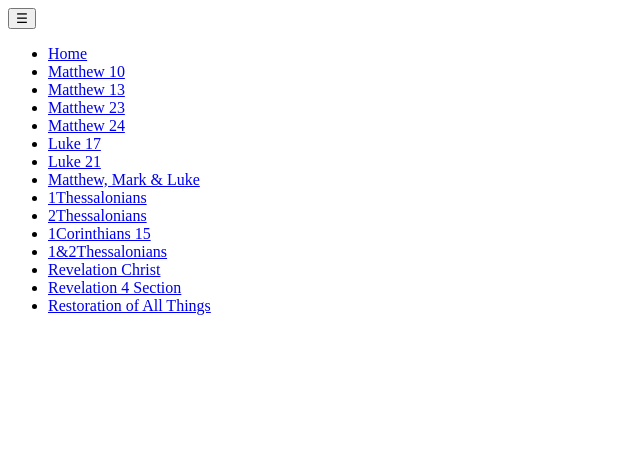
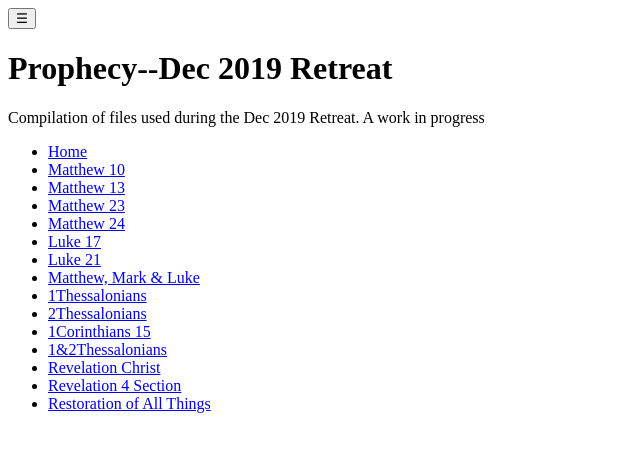
Before and after one commit to SamuelAwojuola/Prophecy, a plain HTML site: page index.html in a window 1280 px wide. Shown: the whole page, without its empty margins (0-640 px from the left). Drawn offline with Linux system fonts and the light colour scheme.

Commit message:
Update index.html

```diff
--- a/index.html
+++ b/index.html
@@ -7,6 +7,8 @@
 
 <body>
     <button id="navbutton">&#9776;</button>
+    <h1>Prophecy--Dec 2019 Retreat</h1>
+    <p>Compilation of files used during the Dec 2019 Retreat. A work in progress</p>
     <ul id="nav">
         <li><a href="index.html">Home</a></li>
         <li><a href="Matthew-10.html">Matthew 10</a></li>
```
